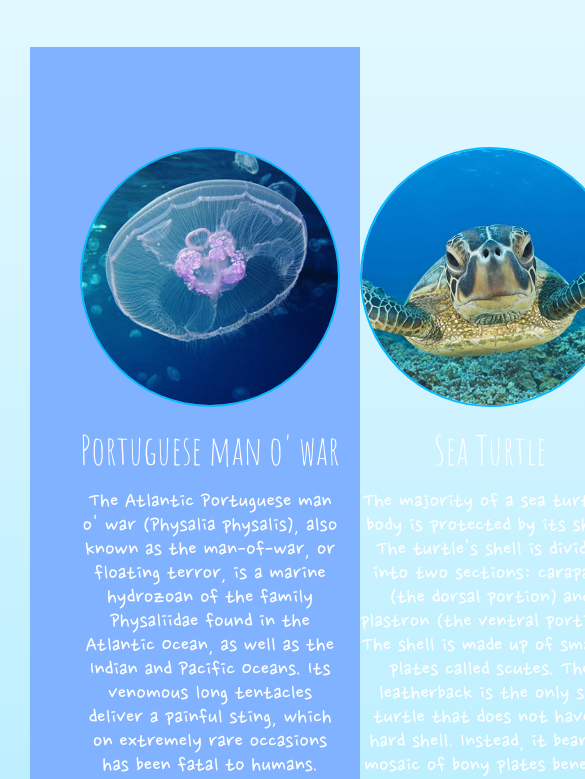
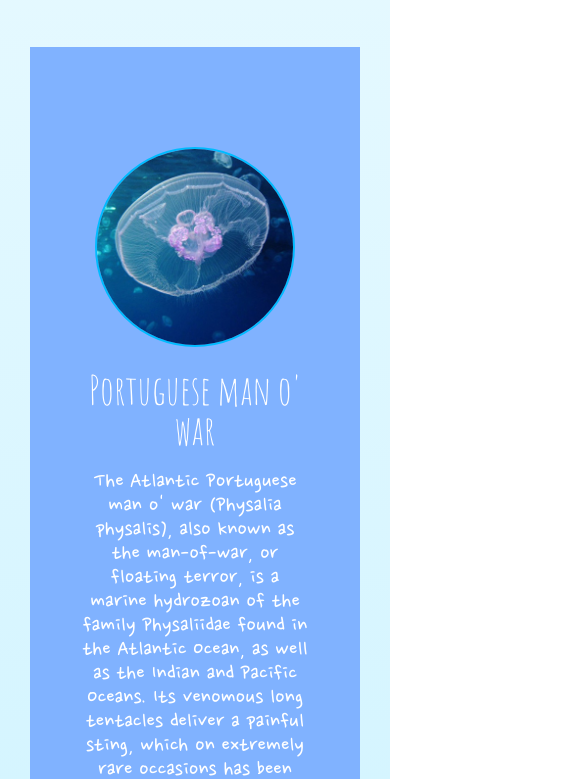
Before and after one commit to Mortyl/aquaproject, a website: page index.html in a window 390 px wide. Shown: the part 99-878 px from the top of the page, 585 px wide, since content can reach past the window. Drawn offline with nearby package versions, Linux system fonts and the light colour scheme; files that its build step writes are made by us from their sources.

Commit message:
make images responsive

```diff
--- a/scss/_section.scss
+++ b/scss/_section.scss
@@ -26,15 +26,32 @@
     margin-top: 50px;
     margin-bottom: 50px;
 
+    @media only screen and (max-width: 699px) {
+        display: block;
+
+       figure + figure {
+        margin-top: $spacer-2;
+       }
+    }
 }
 
 img {
-
 	border-radius: 50%;
-    height:260px;
-    width: 260px;
+    height: auto;
 	border: 2px solid purple;
 	animation: vicki infinite 5s;
+
+    @media only screen and (max-width: 699px) {
+        max-width: 200px;
+    }
+
+    @media only screen and (min-width: 700px) and (max-width: 899px) {
+        max-width: 180px;
+    }
+
+    @media only screen and (min-width: 900px) {
+        max-width: 240px;
+    }
 }
 
 figure {
@@ -47,8 +64,6 @@
 	color: white;
     padding-top: 20px;
     padding-bottom: 20px;
-
-
 }
 
 p {
```
